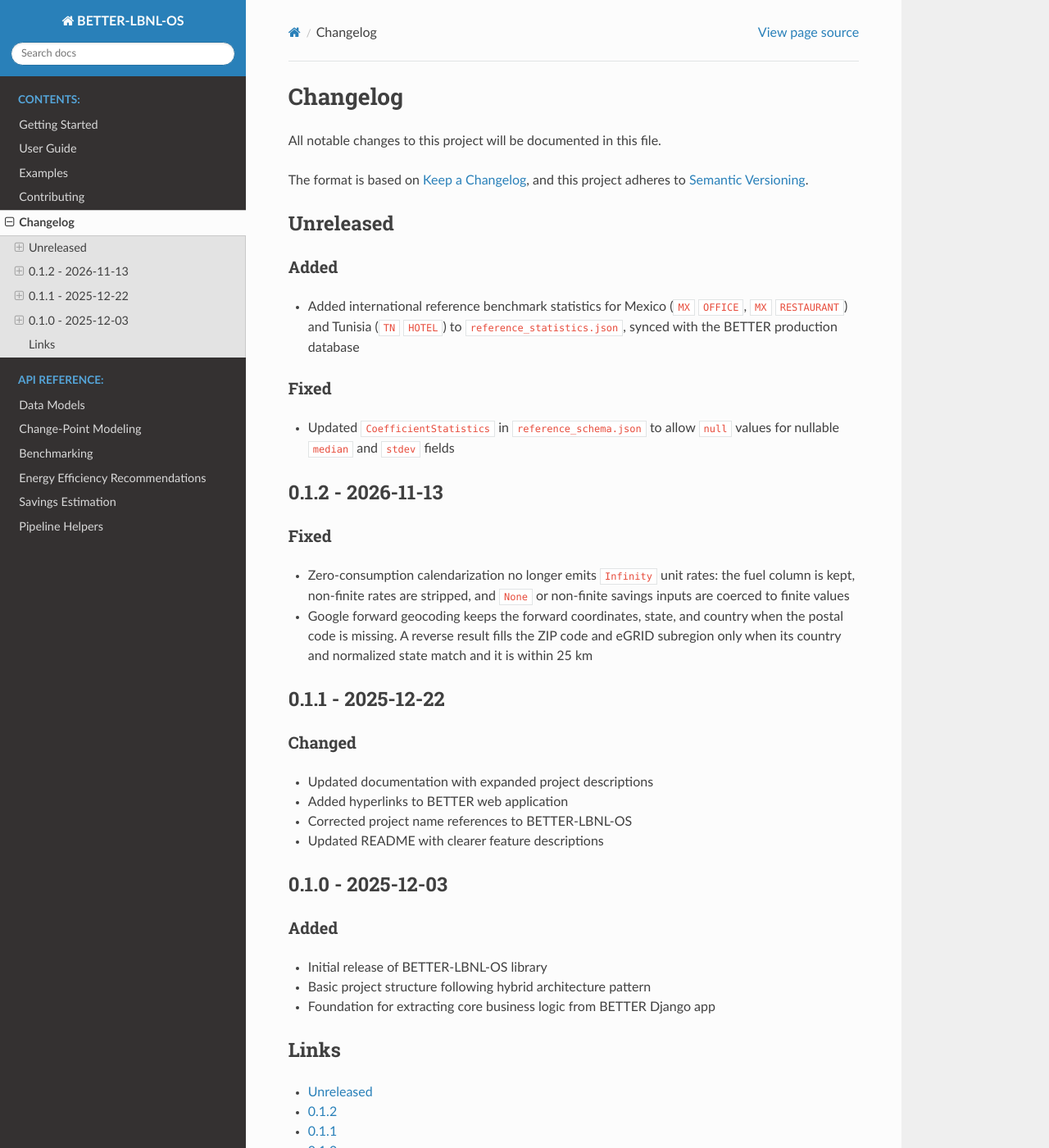
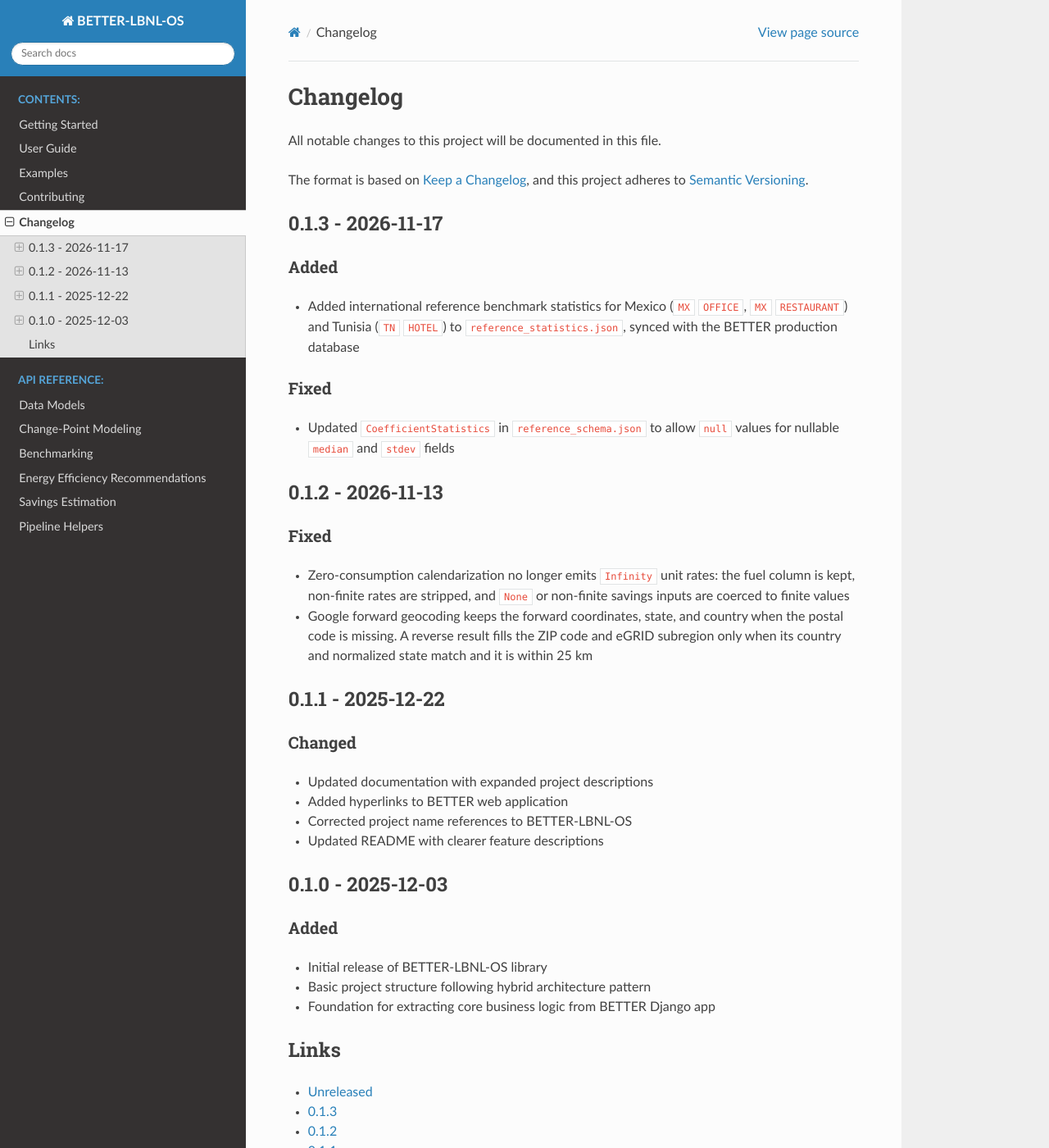
Before and after one commit to LBNL-ETA/better-lbnl-os, a Sphinx documentation site: the page built from docs/changelog.rst, in a window 1280 px wide and 1400 px high. Shown: the whole window at 82% size. Built offline with Sphinx 7.4.7 and the Read the Docs theme 3.1.0, drawn with Linux system fonts in a browser that asks for light colours.

Commit message:
chore(release): prepare 0.1.3 release

```diff
--- a/docs/changelog.rst
+++ b/docs/changelog.rst
@@ -6,8 +6,8 @@ All notable changes to this project will be documented in this file.
 The format is based on `Keep a Changelog <https://keepachangelog.com/en/1.0.0/>`_,
 and this project adheres to `Semantic Versioning <https://semver.org/spec/v2.0.0.html>`_.
 
-Unreleased
-----------
+0.1.3 - 2026-11-17
+------------------
 
 Added
 ^^^^^
@@ -46,7 +46,8 @@ Added
 
 Links
 -----
-- `Unreleased <https://github.com/LBNL-ETA/better-lbnl-os/compare/v0.1.2...HEAD>`_
+- `Unreleased <https://github.com/LBNL-ETA/better-lbnl-os/compare/v0.1.3...HEAD>`_
+- `0.1.3 <https://github.com/LBNL-ETA/better-lbnl-os/releases/tag/v0.1.3>`_
 - `0.1.2 <https://github.com/LBNL-ETA/better-lbnl-os/releases/tag/v0.1.2>`_
 - `0.1.1 <https://pypi.org/project/better-lbnl-os/0.1.1/>`_
 - `0.1.0 <https://pypi.org/project/better-lbnl-os/0.1.0/>`_
--- a/docs/conf.py
+++ b/docs/conf.py
@@ -11,7 +11,7 @@ sys.path.insert(0, os.path.abspath("../src"))
 project = "BETTER-LBNL-OS"
 copyright = f"{datetime.now().year}, Lawrence Berkeley National Laboratory"
 author = "Han Li"
-release = "0.1.2"
+release = "0.1.3"
 
 # General configuration
 extensions = [
--- a/pyproject.toml
+++ b/pyproject.toml
@@ -4,7 +4,7 @@ build-backend = "hatchling.build"
 
 [project]
 name = "better-lbnl-os"
-version = "0.1.2"
+version = "0.1.3"
 description = "Open-source building energy analytics library from BETTER (Building Efficiency Targeting Tool for Energy Retrofits)"
 readme = "README.md"
 license = { file = "LICENSE" }
--- a/src/better_lbnl_os/__init__.py
+++ b/src/better_lbnl_os/__init__.py
@@ -10,7 +10,7 @@ This library provides:
 - Energy efficiency measure recommendations
 """
 
-__version__ = "0.1.2"
+__version__ = "0.1.3"
 __author__ = "Han Li"
 __email__ = "hanli@lbl.gov"
 
```
Also changed, not shown: CHANGELOG.md (+10 -1 lines).
